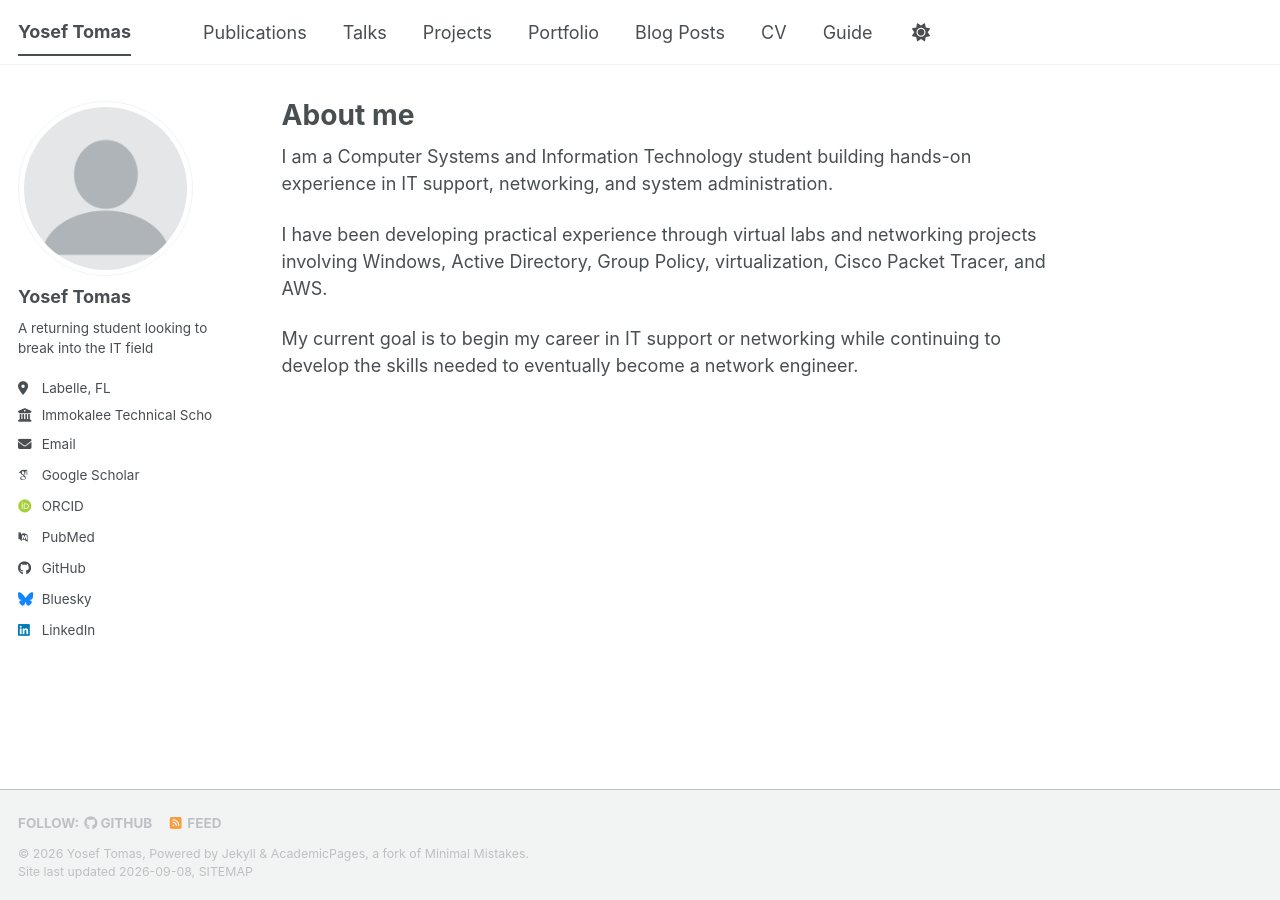
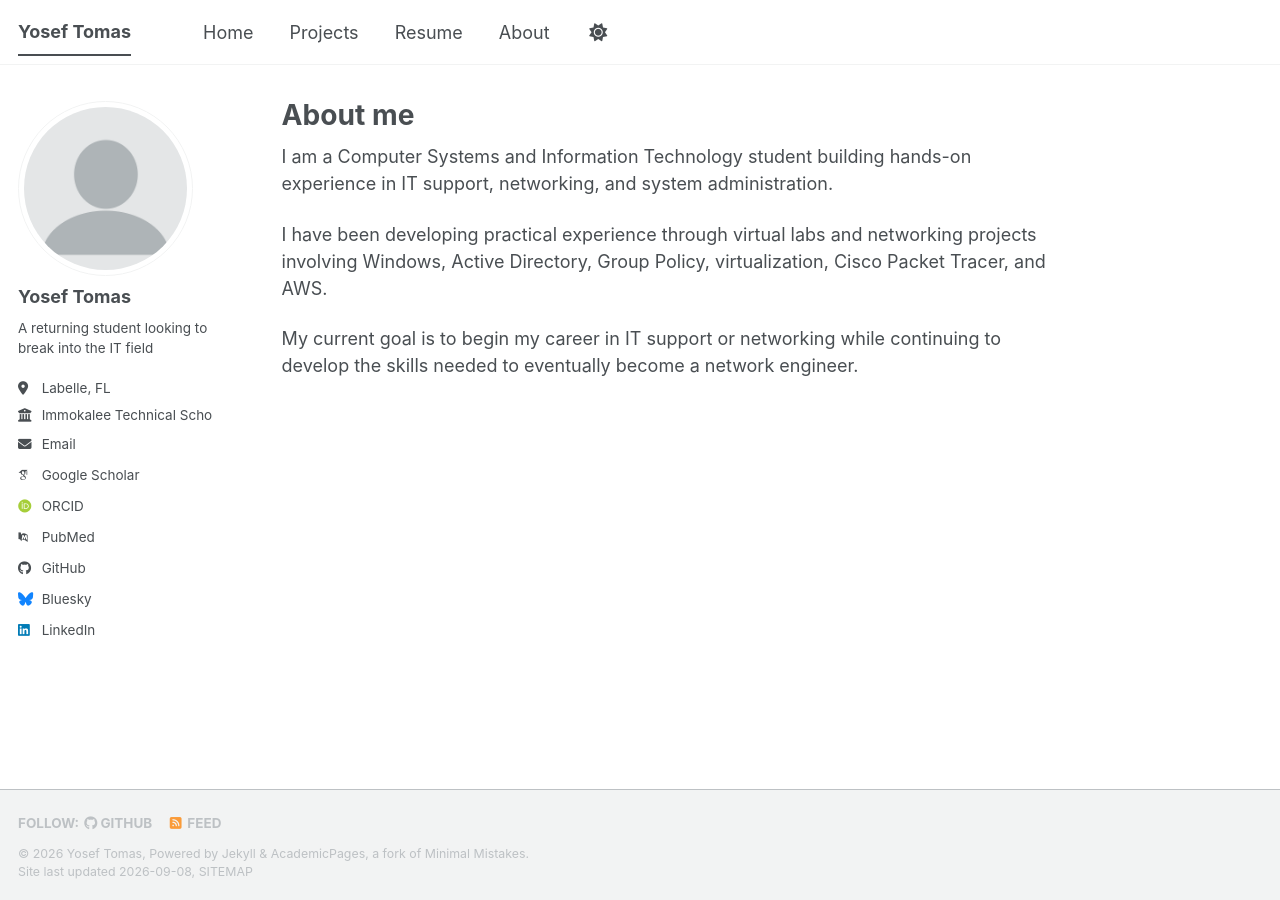
Before and after one commit to YT02-network/YT02-network.github.io, a Jekyll site: the page built from _pages/about.md, in a window 1280 px wide. Built offline with Jekyll 4.4.1, drawn with Linux system fonts in a browser that asks for light colours; some web fonts are replaced; a script bundle is joined from its source files by our own code; library files that are not in the unit come from our copies.

Commit message:
Update navigation.yml

```diff
--- a/_data/navigation.yml
+++ b/_data/navigation.yml
@@ -7,27 +7,22 @@
 # NOTE that only one of the CV options should be selected, the first is for the
 #      Markdown formatted page while the second is generated using JSON.
 
+# Main navigation
 main:
-  - title: "Publications"
-    url: /publications/
-
-  - title: "Talks"
-    url: /talks/
+  - title: "Home"
+    url: /
 
   - title: "Projects"
-    url: /teaching/
-
-  - title: "Portfolio"
     url: /portfolio/
 
-  - title: "Blog Posts"
-    url: /year-archive/
+  - title: "Resume"
+    url: /cv/
 
-  - title: "CV"
-    url: /cv/
+  - title: "About"
+    url: /about/
 
   # - title: "CV"
   #   url: /cv-json/
 
-  - title: "Guide"
-    url: /markdown/
+  #- title: "Guide"
+    #url: /markdown/
```
